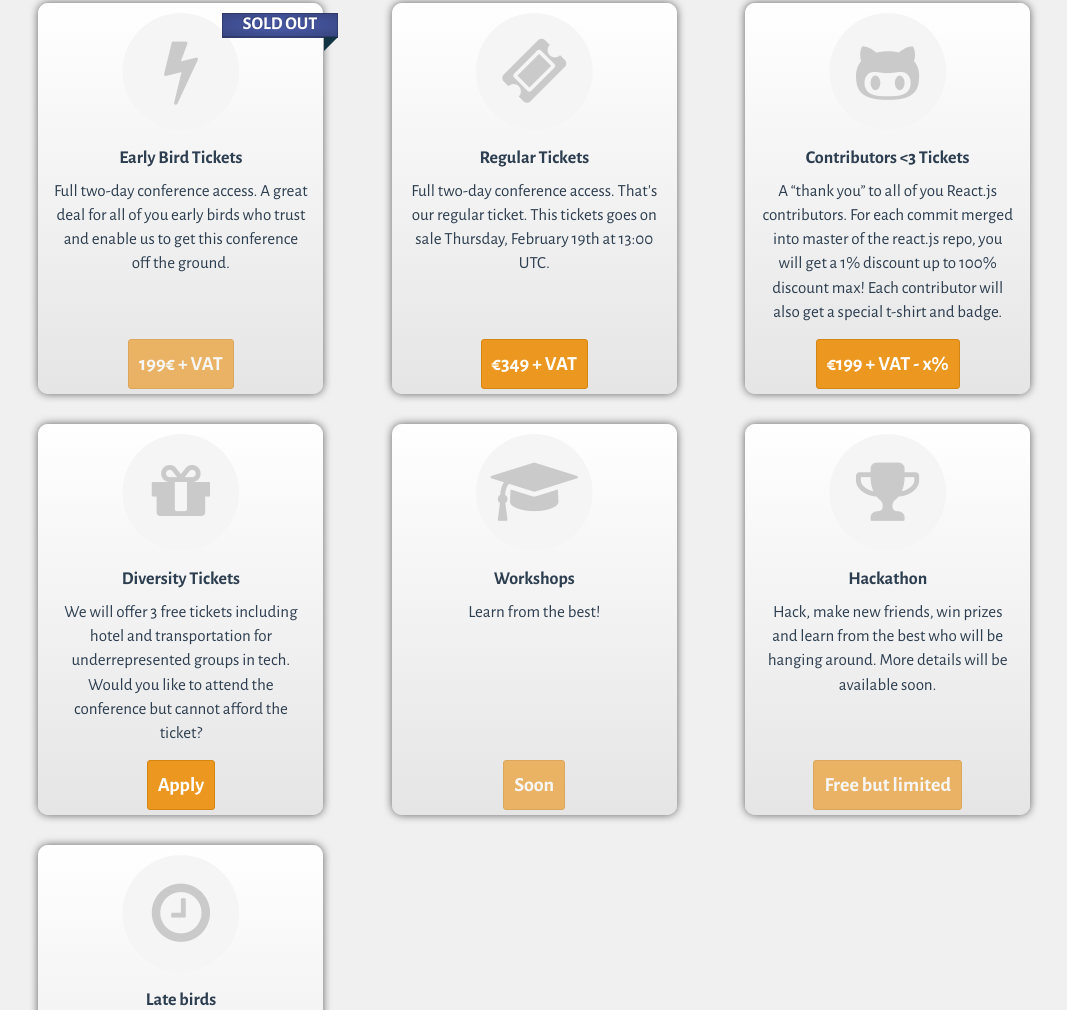
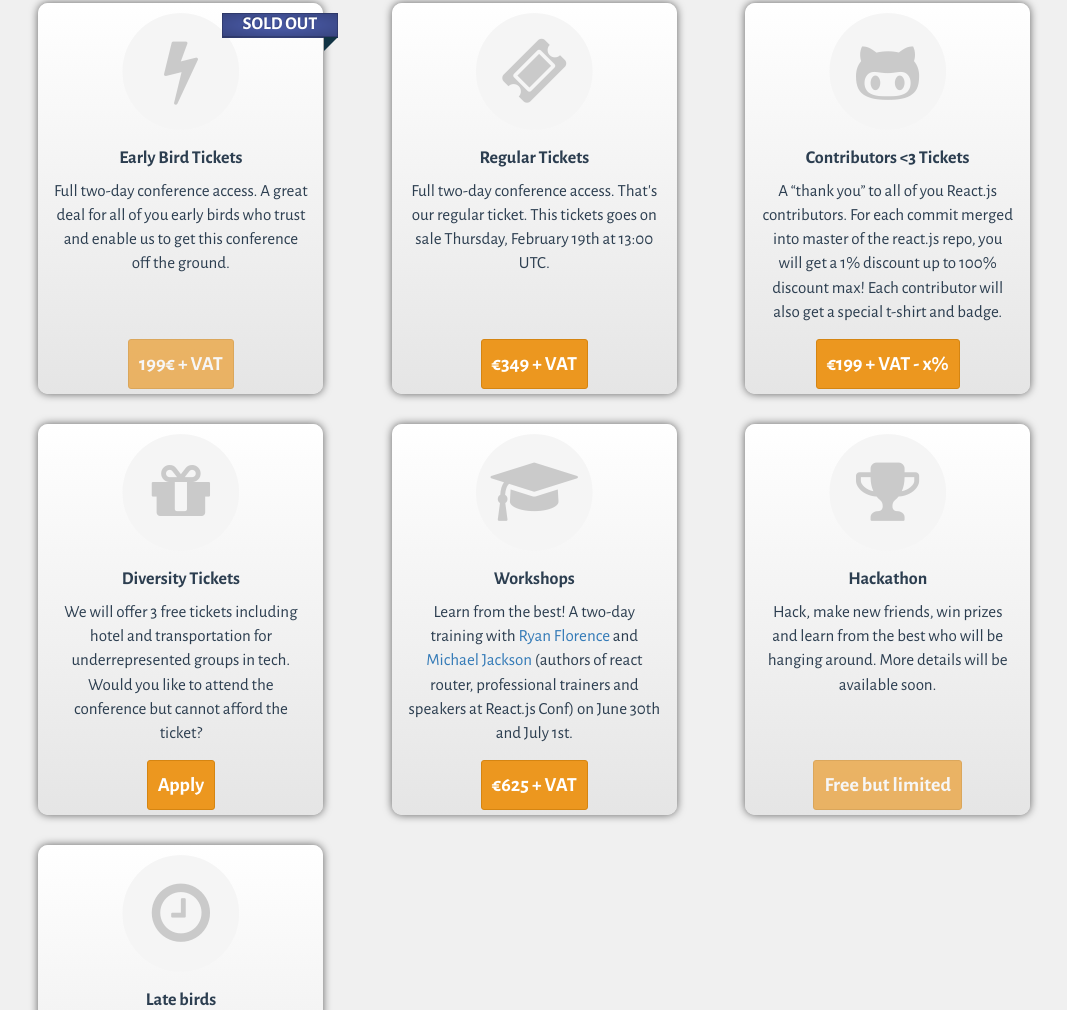
Before and after one commit to react-europe/www, a website: page app/index.html in a window 1280 px wide. Shown: the part 2033-3043 px from the top of the page, without its empty margins (100-1167 px from the left). Drawn offline with nearby package versions, Linux system fonts and the light colour scheme; files that its build step writes are made by us from their sources.

Commit message:
added workshop info

```diff
--- a/app/index.html
+++ b/app/index.html
@@ -120,7 +120,7 @@
 
      <section id="speakers">
       <div class="container">
-        <h2 class="thin title speaker-title">The speakers</h2>
+        <h2 class="thin title speaker-title">The Speakers</h2>
         <h4 class="subtitle">We expect many core contributors and awesome community members.</h4>
           <div class="row">
         <div class="col-lg-6 speaker">
@@ -321,8 +321,8 @@
                         <i class="fa fa-graduation-cap fa-stack-1x ticket-icon"></i>
                     </span>
                     <h4 class="service-heading">Workshops</h4>
-                    <p class="ticket-type">Learn from the best!</p>
-                    <button type="button" class="btn eventlama-btn disabled">Soon</button>
+                      <p class="ticket-type">Learn from the best! A two-day training with <a href="https://twitter.com/ryanflorence">Ryan Florence</a> and <a href="https://twitter.com/mjackson">Michael Jackson</a> (authors of react router, professional trainers and speakers at React.js Conf) on June 30th and July 1st.</p>
+                      <a type=button class="btn eventlama-btn" href="https://eventlama.com/#/events/reacteurope/tickets">€625 + VAT</a>
                  </div>
                 <div class="col-xs-12 ticket-offset col-lg-3 col-sm-12 col-md-3 ticket-container">
                      <span class="fa-stack fa-4x">
```
